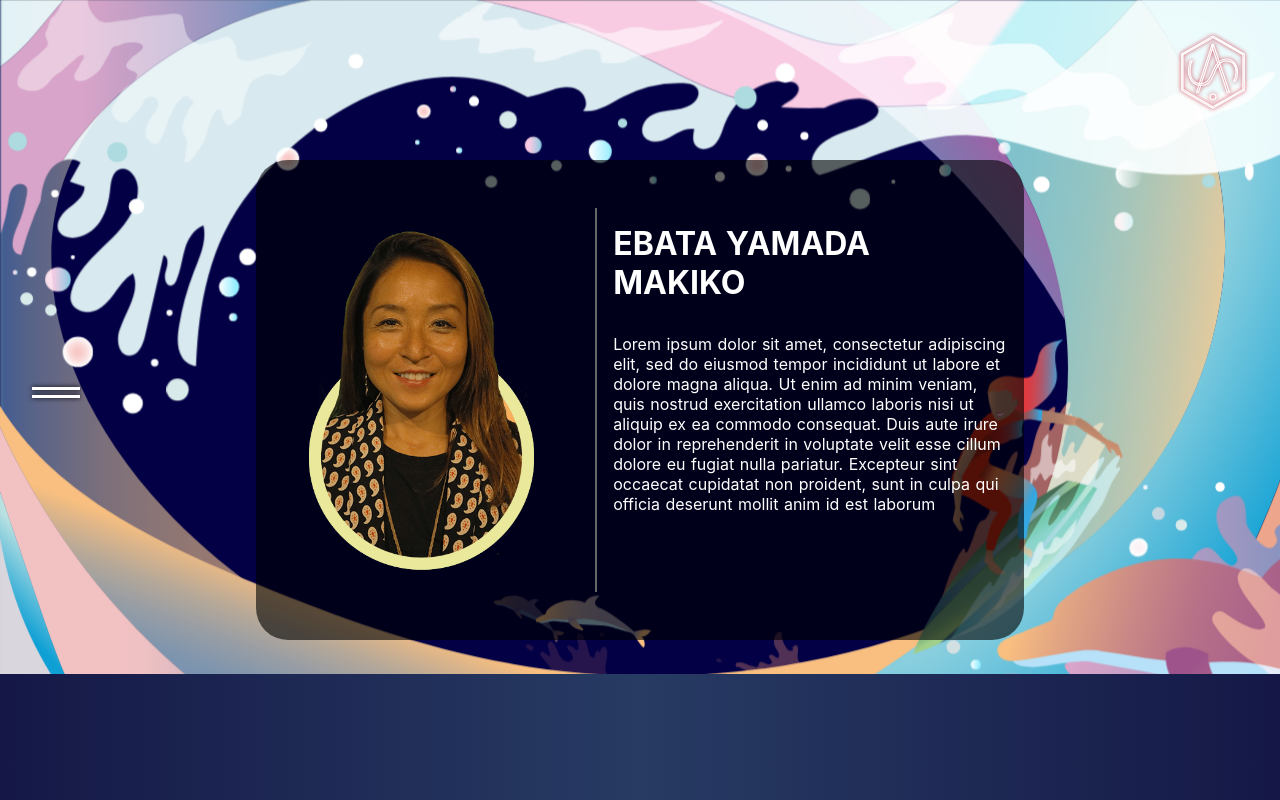
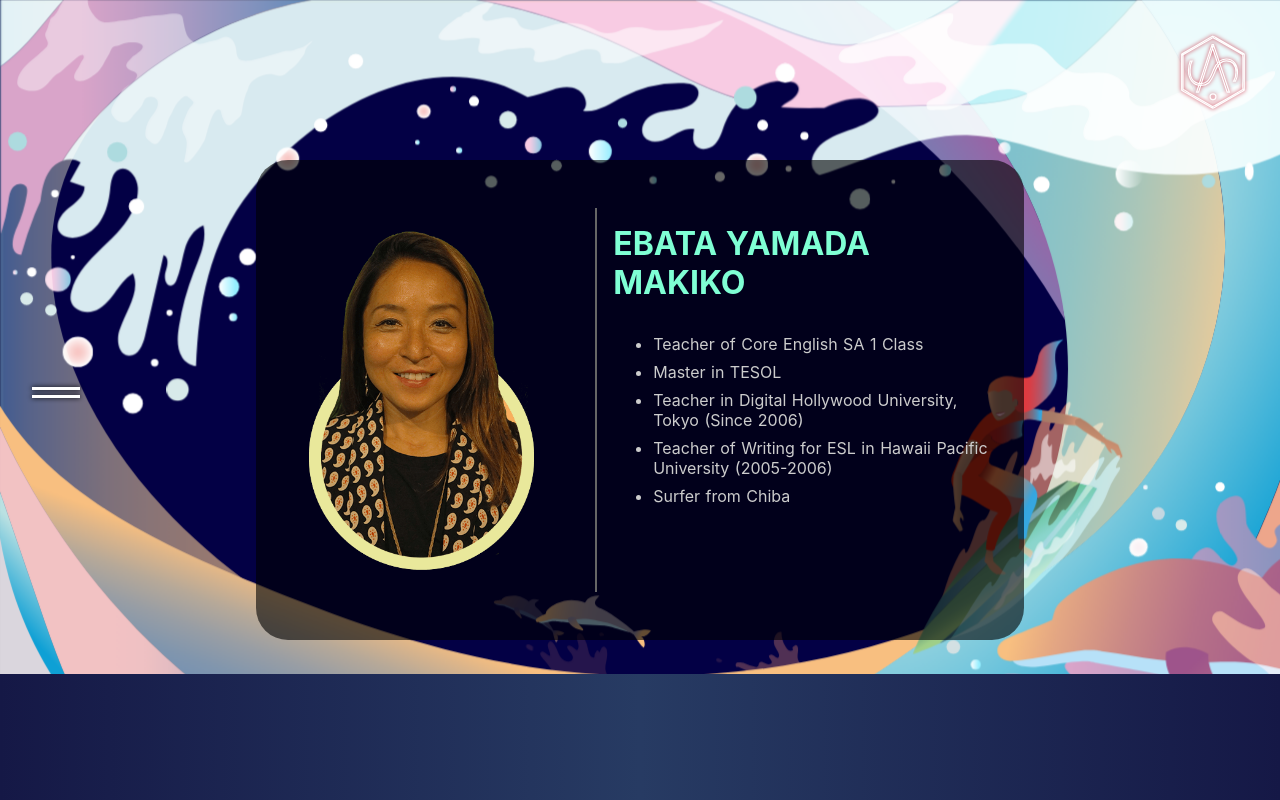
Before and after one commit to saone19/saone, a Nuxt app: page /teacher in a window 1280 px wide. Built offline with nearby package versions, Linux system fonts and the light colour scheme.

Commit message:
rename route; update teacher page; update navigator

```diff
--- a/components/challengerSvg.vue
+++ b/components/introductionSvg.vue
@@ -1,6 +1,5 @@
 <template>
   <svg
-    class="challenger-svg"
     xmlns="http://www.w3.org/2000/svg"
     xmlns:xlink="http://www.w3.org/1999/xlink"
     viewBox="0 0 1890 500"
--- a/components/navigator.vue
+++ b/components/navigator.vue
@@ -44,12 +44,11 @@ export default {
       hover: -1,
       preview: ['hotpink', 'white', 'cyan', 'yellowgreen', 'skyblue', 'ivory'],
       links: [
-        { url: '/#top', name: 'HOMEPAGE' },
-        { url: '/#introduction', name: 'INTRODUCTION' },
-        { url: '/#movie', name: 'MOVIE' },
-        { url: '/#', name: 'MV' },
-        { url: '/#', name: 'PROFILE' },
-        { url: '/#', name: 'BEHIND THE SCENE' }
+        { url: '/', name: 'HOMEPAGE' },
+        { url: '/introduction', name: 'INTRODUCTION' },
+        { url: '/teacher', name: 'TEACHER' },
+        { url: '/short-film', name: 'SHORT FILM' },
+        { url: '/music-video', name: 'MUSIC VIDEO' }
       ]
     }
   },
--- a/layouts/default.vue
+++ b/layouts/default.vue
@@ -19,7 +19,7 @@ export default {
       touchY: 0,
       current: 0,
       navigating: false,
-      view: ['/', 'challenger', 'teacher', 'music-video', 'short-film']
+      view: ['/', 'introduction', 'teacher', 'music-video', 'short-film']
     }
   },
   watch: {
--- a/pages/challenger.vue
+++ b/pages/introduction.vue
@@ -1,24 +1,24 @@
 <template>
-  <main class="challenger">
-    <h2 class="challenger-title">
+  <main class="introduction">
+    <h2 class="introduction-title">
       WE’RE CHALLENGERS FROM
       <transition name="country-fade" mode="out-in">
         <span :key="country" class="country">{{ country }}.</span>
       </transition>
     </h2>
-    <div class="challenger-wrapper">
-      <s-challenger-svg class="challenger-svg" />
+    <div class="introduction-wrapper">
+      <s-introduction-svg class="introduction-svg" />
     </div>
   </main>
 </template>
 
 <script>
 import { TweenMax, TimelineMax, Elastic, Back } from 'gsap'
-import SChallengerSvg from '../components/challengerSvg'
+import SIntroductionSvg from '../components/introductionSvg'
 
 export default {
   components: {
-    SChallengerSvg
+    SIntroductionSvg
   },
   data() {
     return {
@@ -48,7 +48,7 @@ export default {
 
 <style lang="scss">
 @import '../assets/_global.scss';
-.challenger {
+.introduction {
   @include fullpage();
   display: flex;
   &-title {
@@ -82,7 +82,7 @@ export default {
   font-size: 3rem;
   vertical-align: middle;
 }
-.challenger {
+.introduction {
   &-svg {
     position: absolute;
     bottom: 0;
@@ -95,7 +95,7 @@ export default {
   }
 }
 @media screen and (max-width: 900px) {
-  .challenger {
+  .introduction {
     &-title {
       margin-top: 35vh;
     }
@@ -106,7 +106,7 @@ export default {
 }
 
 @media screen and (max-width: 640px) {
-  .challenger {
+  .introduction {
     &-title {
       margin-top: 25vh;
     }
--- a/pages/teacher.vue
+++ b/pages/teacher.vue
@@ -4,9 +4,18 @@
       <img class="teacher-profile-img" :src="require('~/assets/maki.png')" alt="teacher" />
       <div class="teacher-profile-txt">
         <h1 class="teacher-profile-name">EBATA YAMADA MAKIKO</h1>
-        <p
-          class="teacher-profile-detail"
-        >Lorem ipsum dolor sit amet, consectetur adipiscing elit, sed do eiusmod tempor incididunt ut labore et dolore magna aliqua. Ut enim ad minim veniam, quis nostrud exercitation ullamco laboris nisi ut aliquip ex ea commodo consequat. Duis aute irure dolor in reprehenderit in voluptate velit esse cillum dolore eu fugiat nulla pariatur. Excepteur sint occaecat cupidatat non proident, sunt in culpa qui officia deserunt mollit anim id est laborum</p>
+
+        <ul class="teacher-profile-detail-list">
+          <li class="teacher-profile-detail">Teacher of Core English SA 1 Class</li>
+          <li class="teacher-profile-detail">Master in TESOL</li>
+          <li
+            class="teacher-profile-detail"
+          >Teacher in Digital Hollywood University, Tokyo (Since 2006)</li>
+          <li
+            class="teacher-profile-detail"
+          >Teacher of Writing for ESL in Hawaii Pacific University (2005-2006)</li>
+          <li class="teacher-profile-detail">Surfer from Chiba</li>
+        </ul>
       </div>
     </div>
     <s-teacher-svg class="teacher-profile-svg" />
@@ -47,17 +56,37 @@ export default {
     }
     &-txt {
       padding: 1rem;
-      color: #fff;
+      color: #ccc;
       width: 60%;
       text-align: left;
       height: 80%;
       border-left: 2px solid #666;
     }
     &-name {
+      color: aquamarine;
       margin-bottom: 2rem;
+    }
+    &-detail {
+      margin: 0.5rem 0;
     }
   }
 }
+
+@media screen and (max-width: 1200px) {
+  .teacher {
+    &-profile {
+      margin: 10vh auto;
+      width: 80vw;
+      height: 80vh;
+      &-svg {
+        height: 100%;
+        width: unset;
+        right: -5vw;
+      }
+    }
+  }
+}
+
 @media screen and (max-width: 640px) {
   .teacher {
     &-profile {
```
